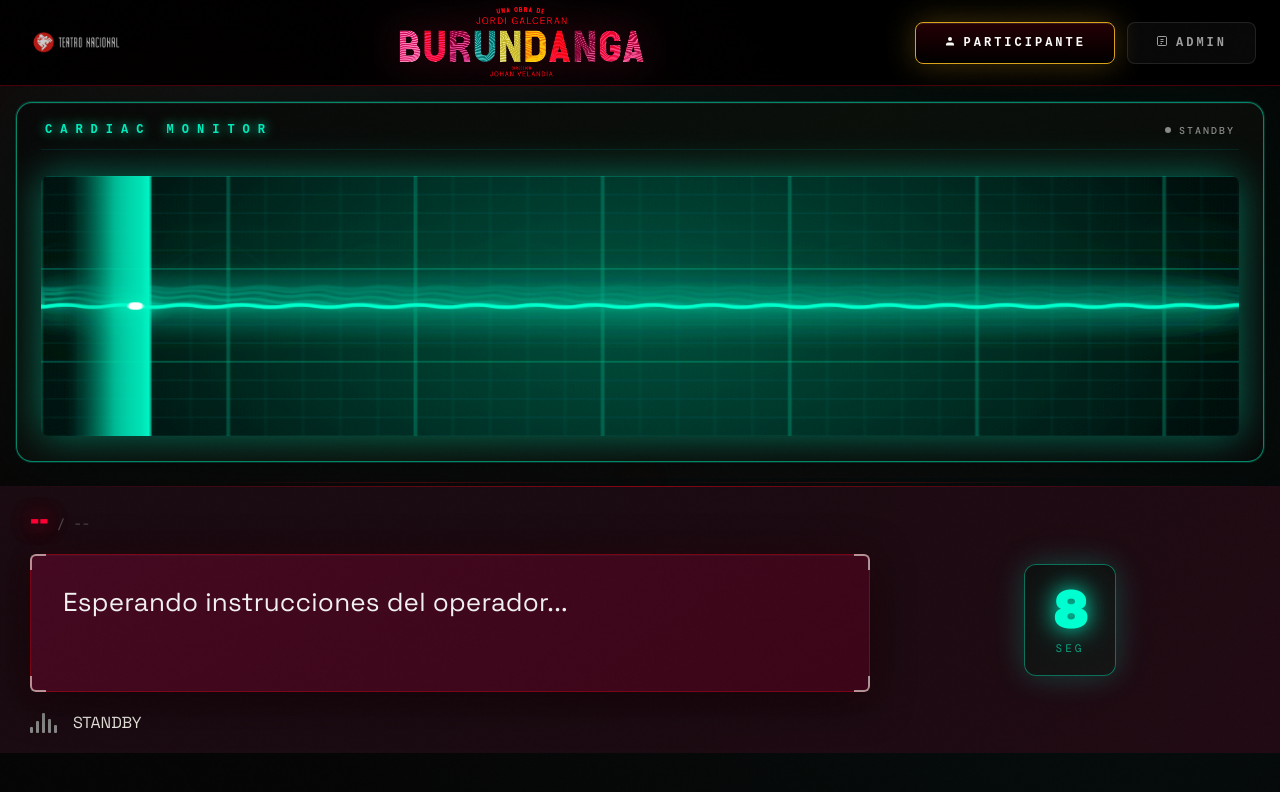
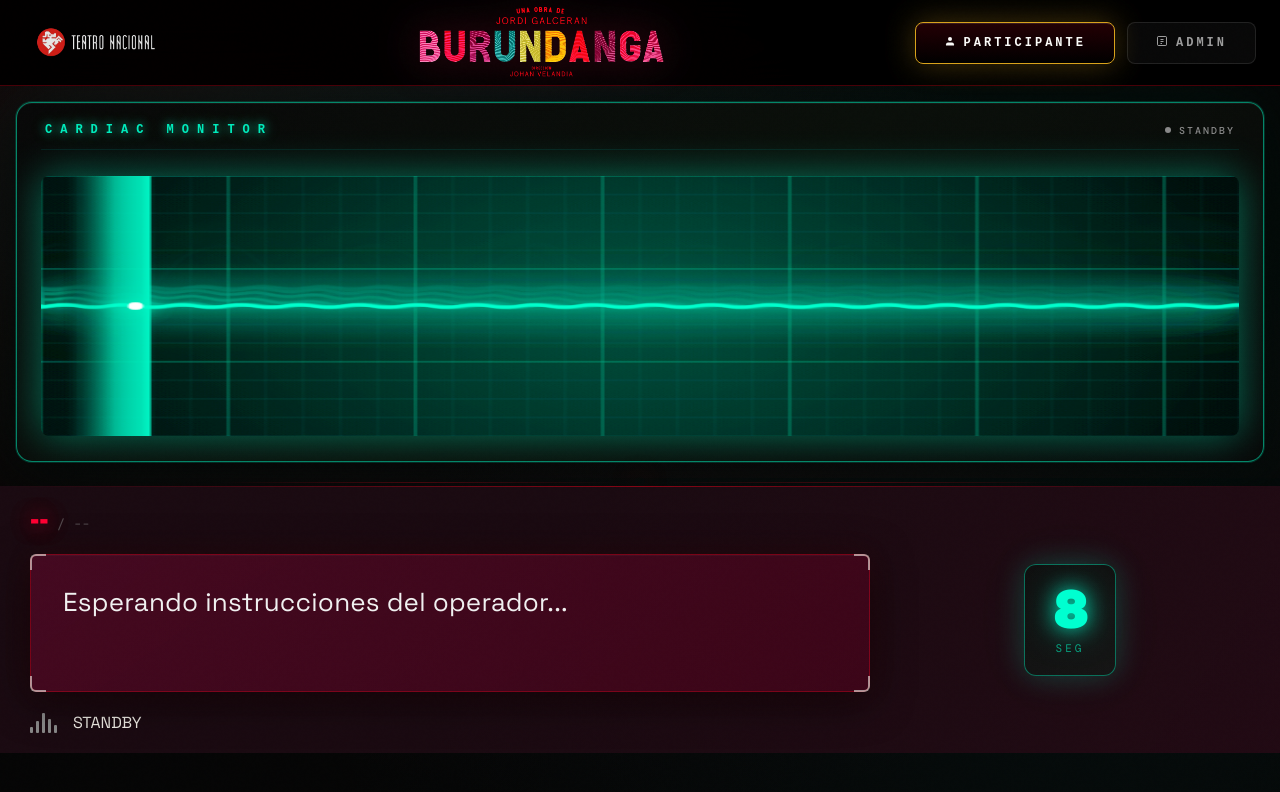
Before and after one commit to plannerpenta-lang/sinoudal, a React (Vite) app: page / in a window 1280 px wide. Shown: the top 792 px of the page. Built offline with nearby package versions, Linux system fonts and the light colour scheme; no server answers.

Commit message:
fix: increase left logo size from 40px to 55px

```diff
--- a/src/index.css
+++ b/src/index.css
@@ -100,11 +100,11 @@
 }
 
 .nav-small-logo {
-  height: 40px;
+  height: 55px;
   width: auto;
   object-fit: contain;
-  opacity: 0.8;
-  transition: opacity 0.3s ease;
+  opacity: 0.9;
+  transition: all 0.3s ease;
 }
 
 .nav-small-logo:hover {
```
